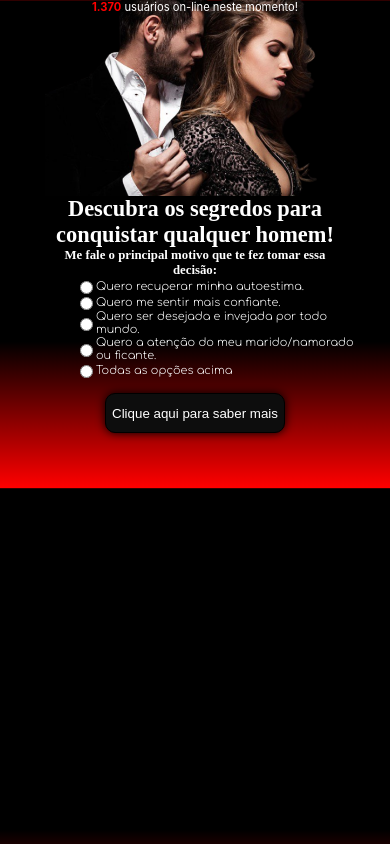
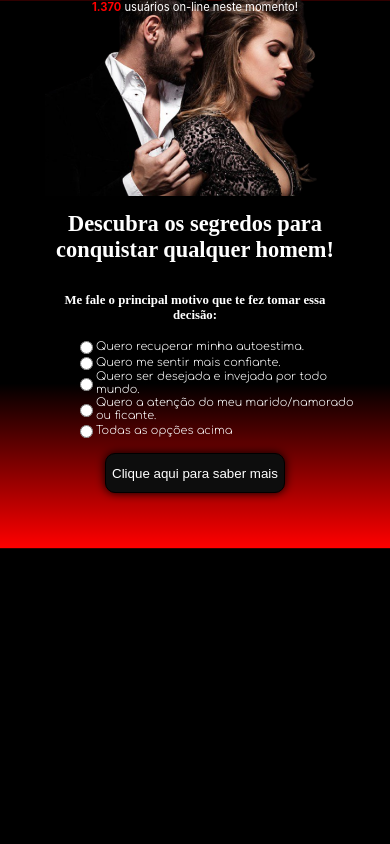
Before and after one commit to 19842022/relacioneja, a React (Vite) app: page / in a window 390 px wide. Built offline with nearby package versions, Linux system fonts and the light colour scheme; a web font is replaced by a local one.

Commit message:
Update style.css

```diff
--- a/src/pages/Home/style.css
+++ b/src/pages/Home/style.css
@@ -62,7 +62,7 @@ height: 100%;
 
     }
    .text-header{
-       padding:0px;
+       padding:15px;
     display: flex;
     flex-direction: row;
     justify-content: center;
```
